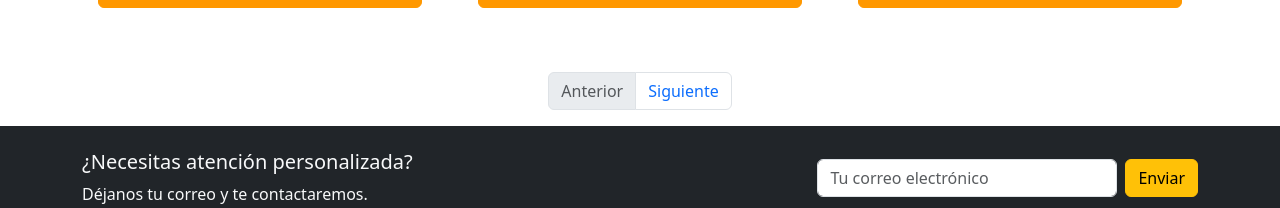
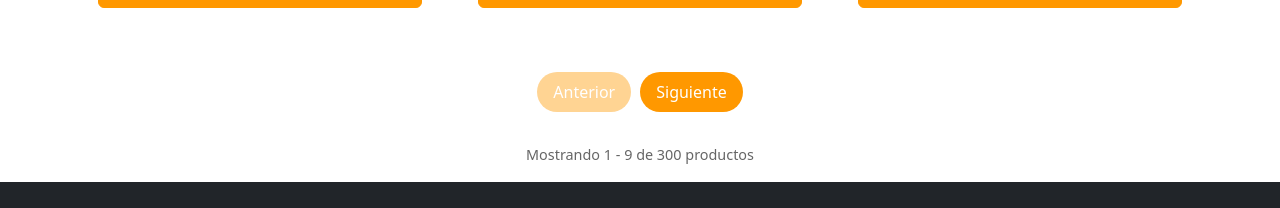
Before and after one commit to bastirojasv/crc-ecommerce, an Angular app: page /products in a window 1280 px wide. Shown: the part 1242-1450 px from the top of the page. Built offline with nearby package versions, Linux system fonts and the light colour scheme.

Commit message:
Refactor ProductsComponent: Add pagination display and update pagination logic for improved user experience

```diff
--- a/src/app/pages/products/products.component.html
+++ b/src/app/pages/products/products.component.html
@@ -20,6 +20,10 @@
     </nav>
 </div>
 
+<div class="text-center my-3">
+  Mostrando {{ startItem }} - {{ endItem }} de {{ filteredProducts.length }} productos
+</div>
+
 <app-product-detail
     *ngIf="selectedProduct"
     [product]="selectedProduct"
--- a/src/app/pages/products/products.component.scss
+++ b/src/app/pages/products/products.component.scss
@@ -0,0 +1,40 @@
+.pagination {
+    display: flex;
+    justify-content: center;
+    list-style: none;
+    padding-left: 0;
+
+    .page-item {
+      margin: 0 5px;
+
+      .page-link {
+        background-color: #FF9800;
+        border: none;
+        color: white;
+        border-radius: 50px;
+        padding: 8px 16px;
+        transition: background-color 0.3s ease, transform 0.2s ease;
+
+        &:hover {
+          background-color: darken(#FF9800, 10%);
+          transform: scale(1.05);
+        }
+
+        &:focus {
+          box-shadow: none;
+        }
+      }
+
+      &.disabled .page-link {
+        background-color: #ffc266; // color más claro para disabled
+        cursor: not-allowed;
+        opacity: 0.7;
+        transform: none;
+      }
+    }
+}
+
+.text-center {
+  font-size: 0.9rem;
+  color: #666;
+}
--- a/src/app/pages/products/products.component.ts
+++ b/src/app/pages/products/products.component.ts
@@ -15,6 +15,7 @@ import { ProductDetailComponent } from '../../components/product-detail/product-
 })
 export class ProductsComponent {
 
+  // Variables
   selectedProduct?: Product;
 
   currentPage: number = 1;
@@ -82,4 +83,13 @@ export class ProductsComponent {
     }
   }
 
+  get startItem(): number {
+    return (this.currentPage - 1) * this.itemsPerPage + 1;
+  }
+
+  get endItem(): number {
+    const end = this.currentPage * this.itemsPerPage;
+    return end > this.filteredProducts.length ? this.filteredProducts.length : end;
+  }
+
 }
```
